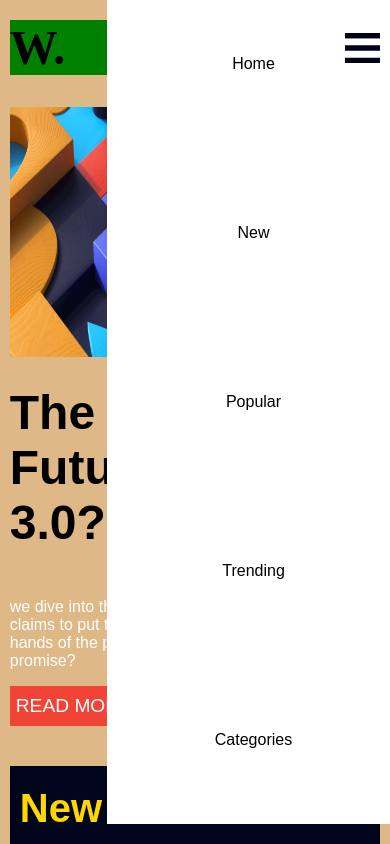
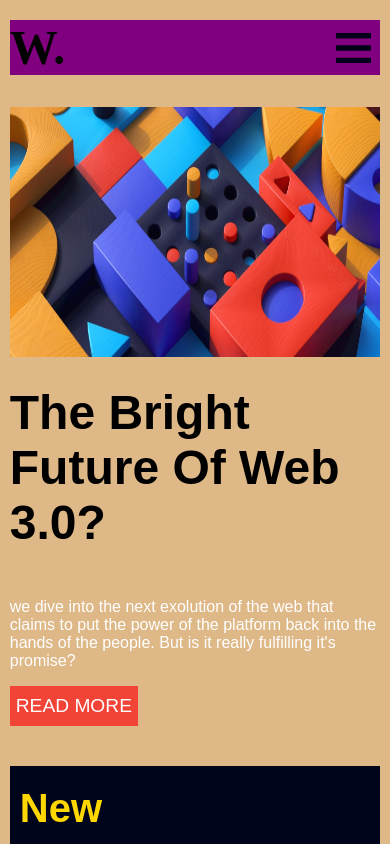
Before and after one commit to RashJrEdmund/News-homepage, a plain HTML site: page index.html in a window 390 px wide. Shown: the top 844 px of the page. Drawn offline with Linux system fonts and the light colour scheme.

Commit message:
finally made the navbar work with javascript

```diff
--- /dev/null
+++ b/assets/scripts/script.js
@@ -0,0 +1,6 @@
+let menuImg = document.querySelector('.menu')
+
+document.querySelector('.menu').addEventListener('click', () => {
+    document.querySelector(".varying").classList.toggle('active')
+    menuImg.style.heigth = "3300px"
+})
--- a/assets/styles/style.css
+++ b/assets/styles/style.css
@@ -1,7 +1,19 @@
+* {
+  box-sizing: border-box;
+}
+
 body {
   margin: 0;
   color: #b6b3b3;
   background-color: burlywood;
+}
+
+/* STARTING THE NAV */
+
+nav header {
+  color: #000;
+  font-size: 3rem;
+  font-weight: 800;
 }
 
 nav {
@@ -10,28 +22,27 @@ nav {
   max-width: 1224px;
   margin: 20px auto;
   display: flex;
-	flex-wrap: nowrap;
   justify-content: space-between;
   align-items: center;
   position: relative;
 }
 
-nav .img-div {
-  background-color: brown;
+nav ul {
+  background-color: #000;
   display: flex;
-  flex-wrap: nowrap;
-  justify-content: space-between;
-  width: 70%;
-  align-items: center;
+  padding: 10px;
+  margin: 0;
 }
 
-nav .varying-menu-text {
-	/* position: absolute; */
-  display: flex;
-  justify-content: space-between;
-	right: 0;
-  width: 100%;
-	background-color: purple;
+ul li {
+  font-family: sans-serif;
+  list-style: none;
+  margin: 0 10px;
+}
+
+ul a {
+  text-decoration: none;
+  color: #b6b3b3;
 }
 
 nav img {
@@ -40,21 +51,6 @@ nav img {
   right: 0;
   height: 30px;
   width: 35px;
-}
-
-nav header {
-	color: #000;
-	font-size: 3rem;
-	font-weight: 800;
-}
-
-nav button {
-	width: 100px;
-	background-color: burlywood;
-	color: #808080;
-	border: none;
-	font-size: 1rem;
-	margin: auto;
 }
 
 /* ENDING THE NAV AND STARTING THE WHOLE SECTION */
@@ -86,14 +82,14 @@ nav button {
   min-height: 250px
 }
 
-.sub-whole .column1 > div {
+.sub-whole .column1>div {
   display: grid;
   grid-template-columns: 1fr 1fr;
   gap: 1rem;
   margin: 1.5rem auto;
 }
 
-.column1 > div .sub1 {
+.column1>div .sub1 {
   color: #000;
   text-transform: capitalize;
   font-size: 3rem;
@@ -101,16 +97,16 @@ nav button {
   height: fit-content;
 }
 
-.column1 > div .sub2 {
+.column1>div .sub2 {
   display: grid;
 }
 
-.column1 > div .sub2 p {
+.column1>div .sub2 p {
   color: #fff;
   margin-top: 0;
 }
 
-.column1 > div .sub2 button {
+.column1>div .sub2 button {
   text-transform: uppercase;
   background-color: #f14336;
   color: #fff;
@@ -130,7 +126,7 @@ nav button {
   max-height: 100%;
 }
 
-.column2 > header {
+.column2>header {
   text-transform: capitalize;
   color: #ffd700;
   font-size: 2.5rem;
@@ -138,7 +134,7 @@ nav button {
   margin-bottom: 10%;
 }
 
-.column2 > div header {
+.column2>div header {
   text-transform: capitalize;
   color: #fff;
   font-size: 1.5rem;
@@ -174,7 +170,7 @@ hr {
   height: 70%;
 }
 
-.foot-divs > div {
+.foot-divs>div {
   background-color: green;
   width: 100%;
   height: fit-content;
@@ -198,12 +194,12 @@ hr {
   font-size: 1rem;
 }
 
-@media only screen and (max-width: 768px){
+@media only screen and (max-width: 768px) {
   .sub-whole {
     grid-template-columns: 1fr;
   }
 
-	.sub-whole .column1 > div {
+  .sub-whole .column1>div {
     grid-template-columns: 1fr;
     gap: 3rem;
   }
@@ -223,7 +219,7 @@ hr {
     width: 100%;
   }
 
-	.foot-divs > div {
+  .foot-divs>div {
     background-color: green;
     width: fit-content;
     height: 100%;
@@ -231,28 +227,51 @@ hr {
   }
 }
 
-@media only screen and (max-width: 500px){
-  nav .varying-menu-text {
-    position: fixed;
+@media only screen and (max-width: 500px) {
+  nav {
+    background-color: purple;
+    width: 95vw;
+    max-width: 1224px;
+    margin: 20px auto;
     display: flex;
-    flex-direction: column;
-    height: 100vh;
-    min-height: fit-content;
-    padding-left: 10px;
-    right: 0;
-    top: -20px;
-    width: 70%;
-    background-color: #fff;
-    color: #000;
+    justify-content: space-between;
+    align-items: center;
+    position: relative;
   }
 
-  .varying-menu-text button {
+  .varying {
+    display: none;
+  }
+
+  .active {
+    display: unset;
     background-color: #fff;
-    color: #000;
+    position: fixed;
+    flex-direction: column;
+    justify-content: unset;
+    width: 65vw;
+    height: 100vh;
+    right: -2.5vw;
+    top: 0;
+    padding: 120px 20px 0;
+  }
+
+  nav li {
+    width: 100px;
+    background-color: #fff;
+    color: #808080;
+    text-align: left;
+    font-size: large;
+    margin: 1rem 0;
   }
 
   nav img {
+    /* position: fixed; */
     display: unset;
+    right: 2.5vw;
+    height: 30px;
+    width: 35px;
+    z-index: 2;
   }
 
   .whole-foot {
@@ -273,7 +292,7 @@ hr {
     height: 70%;
   }
 
-	.foot-divs > div {
+  .foot-divs>div {
     background-color: green;
     width: 100%;
     height: 100%;
--- a/index.html
+++ b/index.html
@@ -4,6 +4,7 @@
     <meta charset="UTF-8">
     <meta http-equiv="X-UA-Compatible" content="IE=edge">
     <meta name="viewport" content="width=device-width, initial-scale=1.0">
+    <script src="assets/scripts/script.js" defer></script>
     <link rel="stylesheet" href="assets/styles/style.css">
     <title>New Home Page</title>
 </head>
@@ -13,16 +14,14 @@
         <!-- <div class="varying-menu-icon">
             <img src="assets/images/icon-menu.svg" alt="icons icon-menu">
         </div> -->
-        <div class="img-div">
-            <div class="varying-menu-text">
-                <button>Home</button>
-                <button>New</button>
-                <button>Popular</button>
-                <button>Trending</button>
-                <button>Categories</button>
-            </div>
-            <img src="assets/images/icon-menu.svg" alt="menu icon">
-        </div>
+        <ul class="varying">
+            <a href="#"><li>Home</li></a>
+            <a href="#"><li>New</li></a>
+            <a href="#"><li>Popular</li></a>
+            <a href="#"><li>Trending</li></a>
+            <a href="#"><li>Categories</li></a>
+        </ul>
+        <img src="assets/images/icon-menu.svg" alt="menu icon" class="menu">
     </nav>
     <div class="whole">
         <div class="sub-whole">
```
Lines whose indentation alone changed are shown as unchanged.
